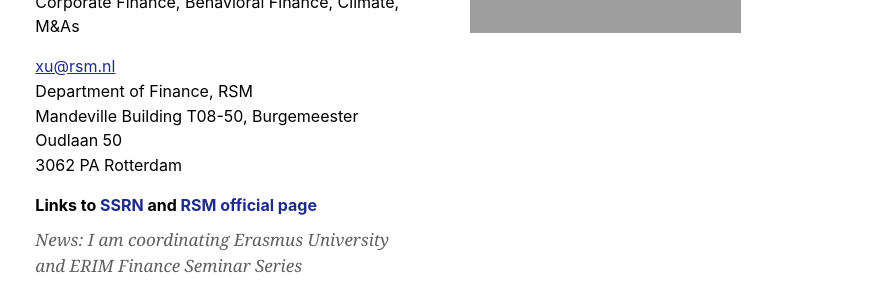
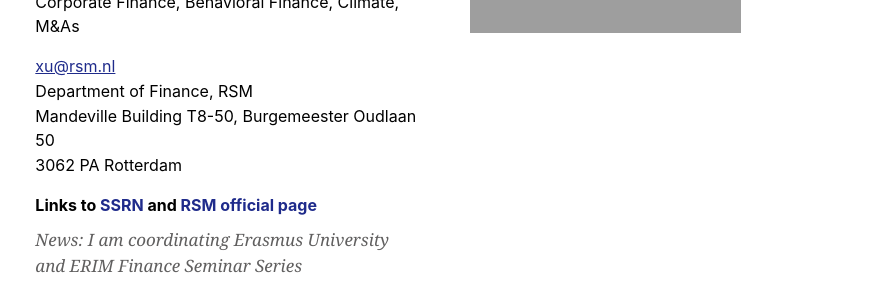
Before and after one commit to guosongxu/guosongxu.github.io, a Jekyll site: the page built from index.md, in a window 1280 px wide. Shown: the part 343-643 px from the top of the page, without its empty margins (194-1082 px from the left). Built offline with Jekyll 4.4.1, drawn with Linux system fonts in a browser that asks for light colours.

Commit message:
Update index.md

```diff
--- a/index.md
+++ b/index.md
@@ -10,7 +10,7 @@ Corporate Finance, Behavioral Finance, Climate, M&As<p>
 
 <p style="margin-bottom:1px"><a style="color:#1F2B8B" href="mailto:xu@rsm.nl">xu@rsm.nl</a></p>
 <p style="margin-bottom:1px">Department of Finance, RSM</p>
-<p style="margin-bottom:1px">Mandeville Building T08-50, Burgemeester Oudlaan 50</p>
+<p style="margin-bottom:1px">Mandeville Building T8-50, Burgemeester Oudlaan 50</p>
 <p>3062 PA Rotterdam</p>
 
 <p style="margin-bottom:10px"><strong> Links to <a href="https://papers.ssrn.com/sol3/cf_dev/AbsByAuth.cfm?per_id=2291312" target="_blank" rel="noreferrer noopener" aria-label=" (opens in a new tab)" style="text-decoration:none;color:#1F2B8B">SSRN</a> and <a rel="noreferrer noopener" href="https://www.rsm.nl/people/guosong-xu/" target="_blank" style="text-decoration:none;color:#1F2B8B">RSM official page</a></strong></p>
```
